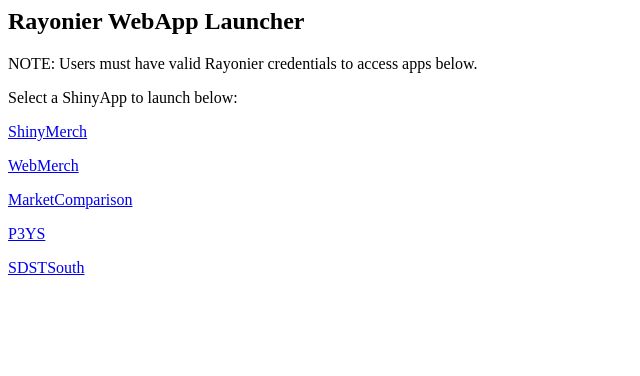
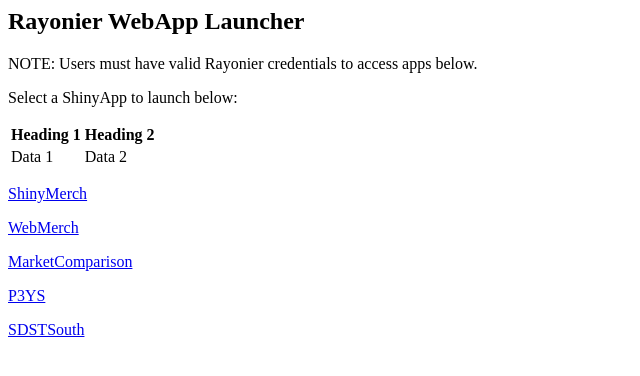
Before and after one commit to Rayonier/Rayonier.github.io, a plain HTML site: page index.html in a window 1280 px wide. Shown: the whole page, without its empty margins (0-640 px from the left). Drawn offline with Linux system fonts and the light colour scheme.

Commit message:
Update index.html - testing table

```diff
--- a/index.html
+++ b/index.html
@@ -7,6 +7,16 @@
 
   <p>Select a ShinyApp to launch below:</p>
 
+  <table>
+    <tr>
+      <th>Heading 1</th>
+      <th>Heading 2</th>
+    </tr>
+    <tr>
+      <td>Data 1</td>
+      <td>Data 2</td>
+    </tr>
+  </table>
   <!--<table>
     <tr>
       <th>Growth and Yeild Apps</th>
```
